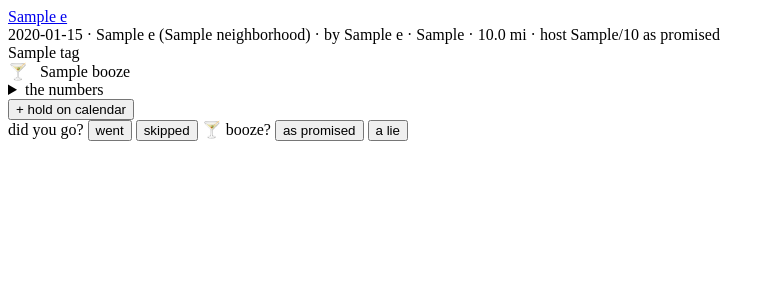
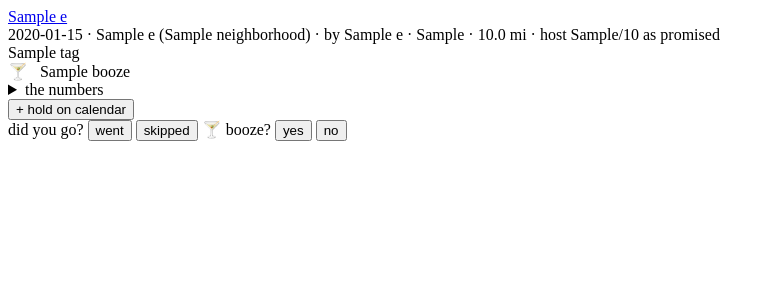
Before and after one commit to kingeryzach2002/sloshbot, a FastAPI app: template app/templates/_card.html in a window 1280 px wide. Shown: the top 300 px of the page, without its empty margins (0-775 px from the left). Run offline with FastAPI, Linux system fonts and the light colour scheme; the template is opened without the code that fills it: most values are stand-ins (such as "Sample title", 1, 10 or a date in 2020).

Commit message:
Simplify booze feedback labels to yes/no
Co-Authored-By: Claude Opus 4.8 (1M context) <noreply@anthropic.com>

```diff
--- a/app/templates/_card.html
+++ b/app/templates/_card.html
@@ -42,8 +42,8 @@
             onclick="fb(this, '{{ e.id }}', 'skipped', '')">skipped</button>
     <span class="fbq">&#127864; booze?</span>
     <button class="btn sm {{ 'done' if 'as_promised' in e.feedback }}" data-verdict="as_promised"
-            onclick="fb(this, '{{ e.id }}', 'as_promised', 'booze')">as promised</button>
+            onclick="fb(this, '{{ e.id }}', 'as_promised', 'booze')">yes</button>
     <button class="btn sm miss {{ 'done' if 'not_as_promised' in e.feedback }}" data-verdict="not_as_promised"
-            onclick="fb(this, '{{ e.id }}', 'not_as_promised', 'booze')">a lie</button>
+            onclick="fb(this, '{{ e.id }}', 'not_as_promised', 'booze')">no</button>
   </div>
 </div>
```
